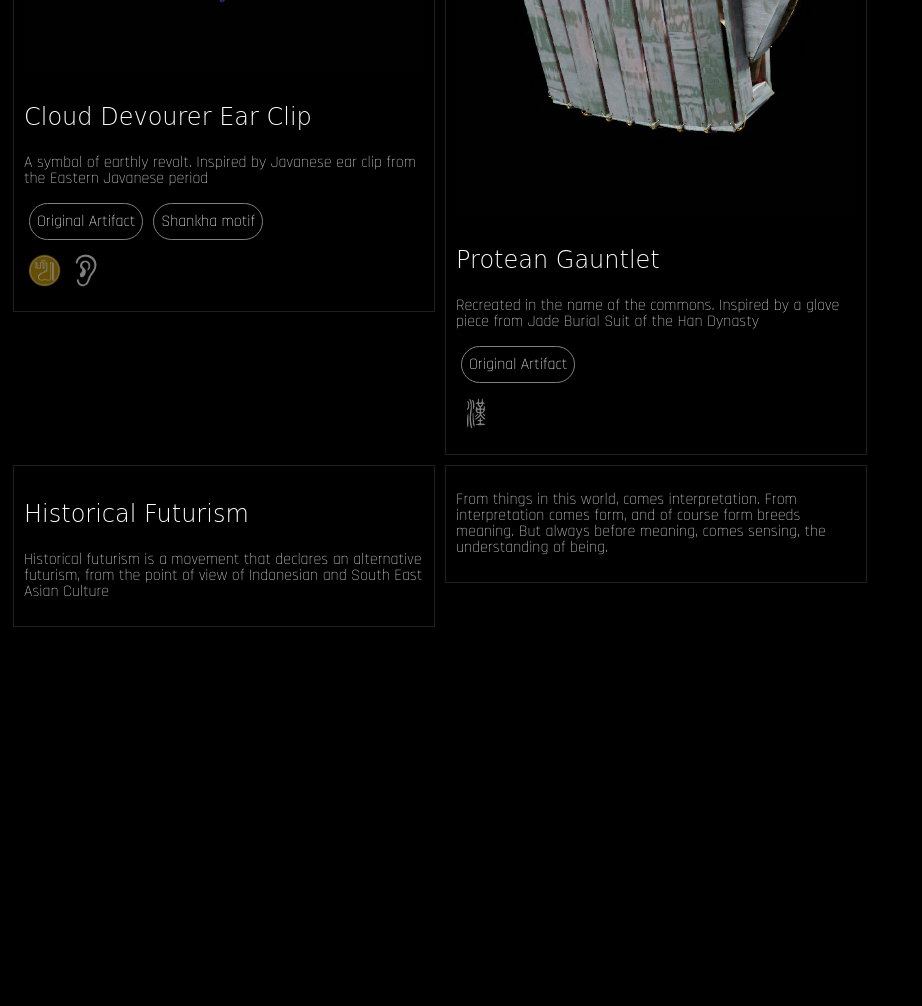
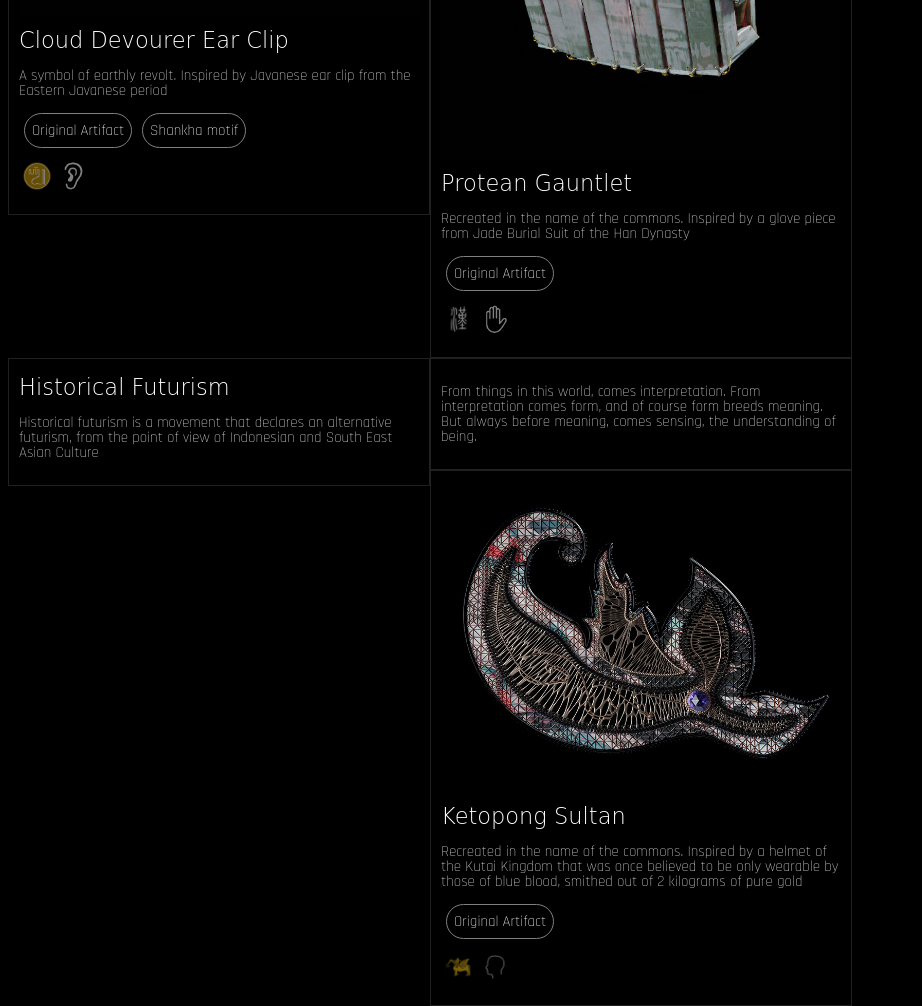
Before and after one commit to wsamosir/website_v2, a website built with webpack: page index.html in a window 1280 px wide. Shown: the part 1356-2362 px from the top of the page, without its empty margins (0-922 px from the left). Before the commit the page ends 1988 px from the top, so only its background shows below. Built offline with nearby package versions, Linux system fonts and the light colour scheme; a web font is replaced by a local one.

Commit message:
some changes

```diff
--- a/index.config.js
+++ b/index.config.js
@@ -1,4 +1,5 @@
 var PAGE_CONFIG = [
+
 
     {
         type    : 'standard',
@@ -75,7 +76,7 @@ var PAGE_CONFIG = [
 
             ],
             tags        : [
-                'han'
+                'han', 'hand'
             ]
         }
     },
@@ -104,6 +105,29 @@ var PAGE_CONFIG = [
         ],
     },
 
+    {
+        type    : 'standard',
+        class   : [],
+        config  : {
+            // href        : './works',
+            image       : './assets/ketopong/preview.jpg',
+            title       : 'Ketopong Sultan',
+            description : 'Recreated in the name of the commons. Inspired by a helmet of the Kutai Kingdom that was once believed to be only wearable by those of blue blood, smithed out of 2 kilograms of pure gold',
+            links       : [
+                {
+                    name: 'Original Artifact',
+                    link: 'https://artsandculture.google.com/asset/ketopong-crown-unknown/xQFj1JO8SkH-qA'
+
+                },
+
+            ],
+            tags        : [
+                'kutai', 'head'
+            ]
+        }
+    },
+
+
 ]
 
 var ALL_TAGS = [
@@ -122,9 +146,28 @@ var ALL_TAGS = [
     },
 
     {
+        id      : 'kutai',
+        name    : 'Kutai Kingdom',
+        image   : './assets/tags/kutai.png',
+    },
+
+    {
         id      : 'ear',
         name    : 'Ear Apparels',
         image   : './assets/tags/ear.png',
     },
 
+    {
+        id      : 'hand',
+        name    : 'Hand Apparels',
+        image   : './assets/tags/hand.png',
+    },
+
+    {
+        id      : 'head',
+        name    : 'Headwear',
+        image   : './assets/tags/head.png',
+    },
+
+
 ]
--- a/styles/style.scss
+++ b/styles/style.scss
@@ -1,4 +1,8 @@
 @import url('https://fonts.googleapis.com/css2?family=Bungee+Hairline&family=Gruppo&family=Rajdhani:wght@300&family=Uncial+Antiqua&display=swap');
+
+:root {
+    font-size: 15px;
+}
 
 body {
     background-color: black;
@@ -43,7 +47,7 @@ p {
 
     float: left;
 
-    margin: 5px;
+    // margin: 5px;
     // text-align: center;
     width: fit-content;
     height: fit-content;
@@ -51,6 +55,11 @@ p {
     max-width: 400px;
     border: 1px solid #80808040;
     // min-width: 250px;
+
+    &.long {
+        max-width: 800px;
+    }
+
 }
 
 .standard {
@@ -74,9 +83,10 @@ p {
     // }
 
     h3 {
-        font-family: 'Gruppo', cursive !important;
+        font-family: 'Gruppo', cursive;
         font-weight: 100;
         font-size: 1.5rem;
+        margin: 5px 0;
     }
 
     p {
@@ -92,8 +102,8 @@ p {
     flex-wrap: wrap;
 
     .tag {
-        width: 35px;
-        height: 35px;
+        width: 30px;
+        height: 30px;
         background-size: contain;
         position: relative;
         transition: opacity 0.3s;
```
Also changed, not shown: assets/ketopong/preview.jpg (added), assets/tags/hand.png (added), assets/tags/head.png (added), assets/tags/kutai.png (added), dist/bundle.min.css.
